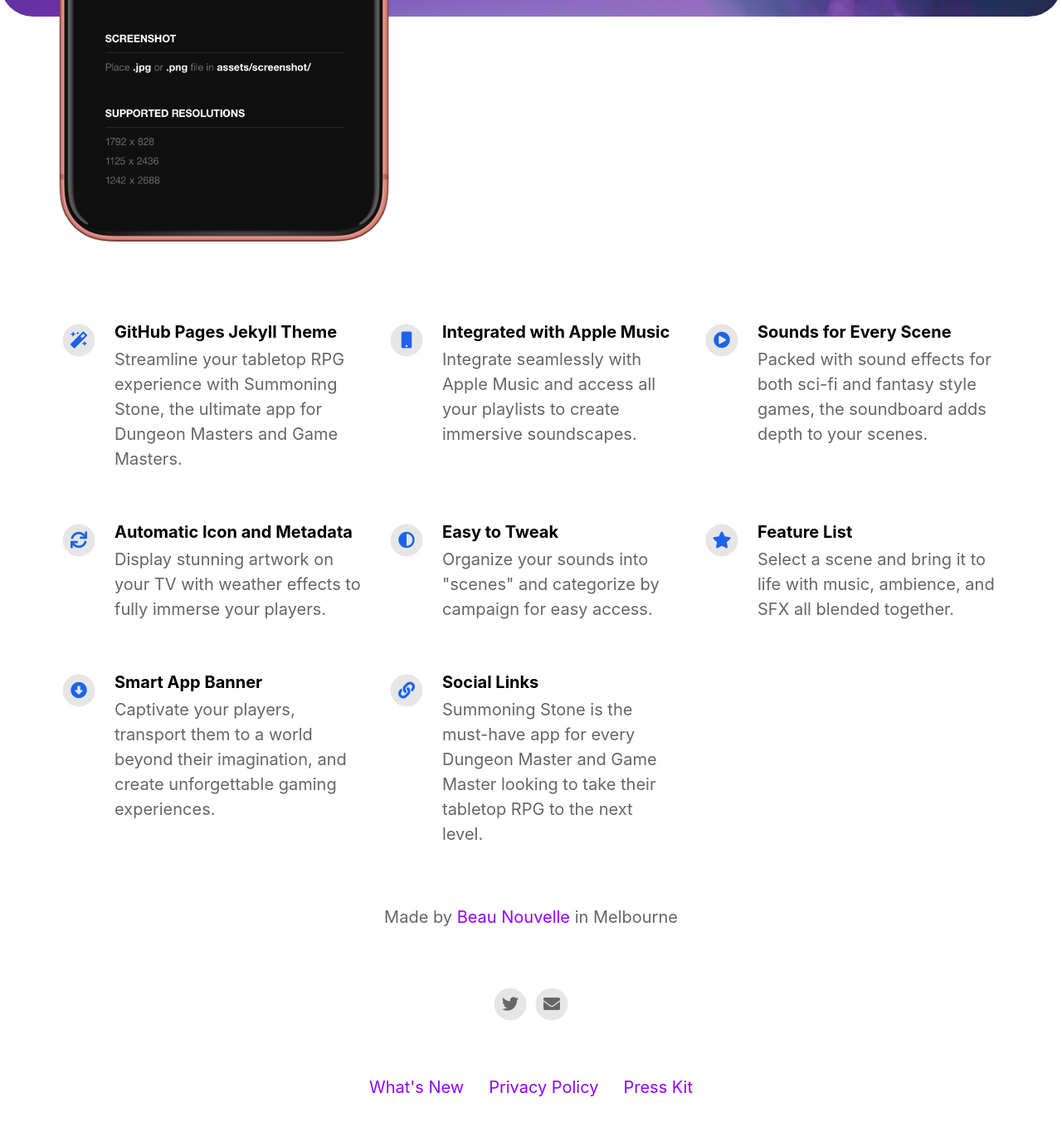
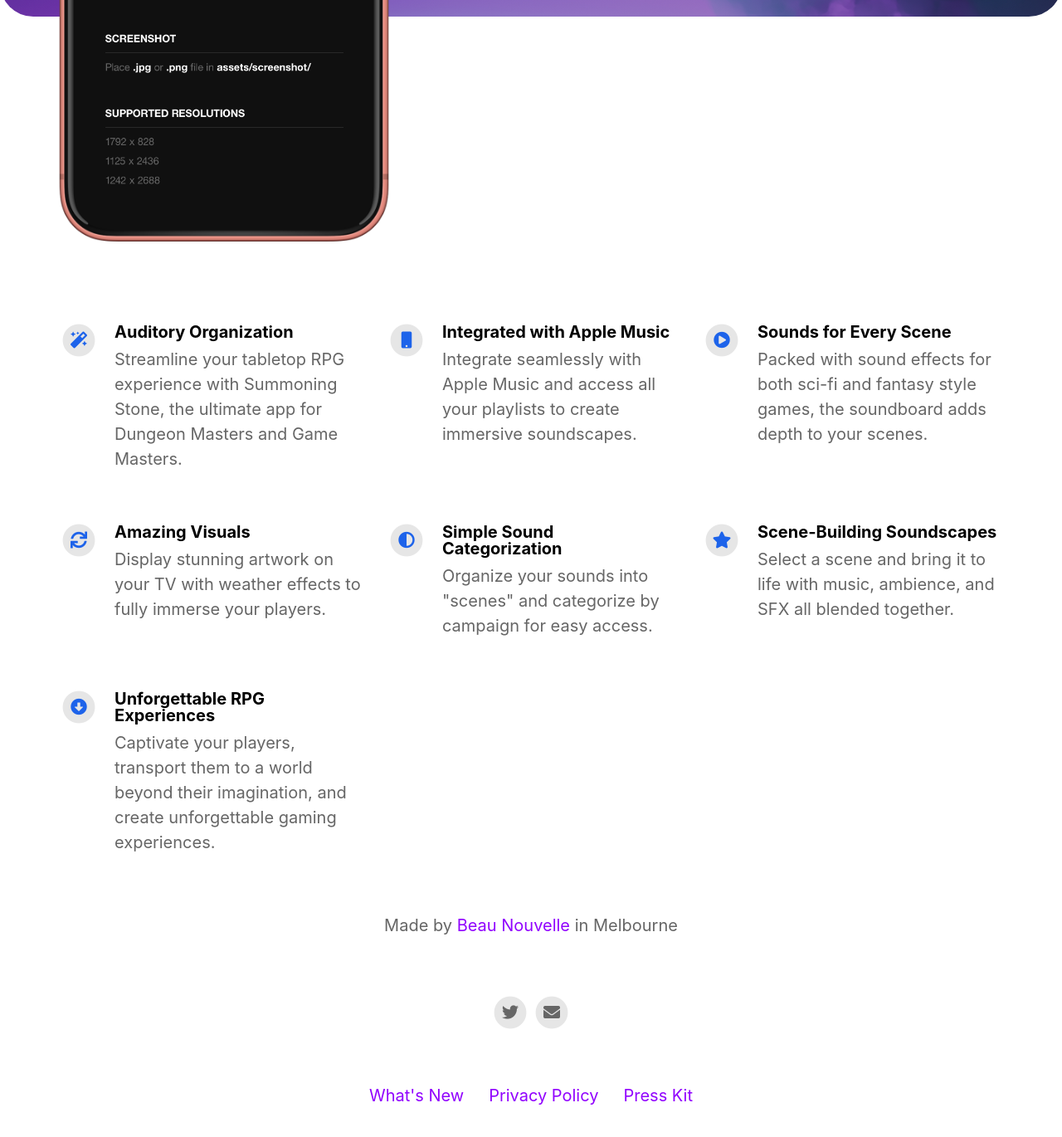
Before and after one commit to BeauNouvelle/summoning-stone-web, a Jekyll site: the page built from index.html, in a window 1280 px wide and 1400 px high, scrolled down 694 px. Shown: the top 1370 px of the window at 83% size. Built offline with Jekyll 4.4.1, drawn with Linux system fonts in a browser that asks for light colours; nearby versions of some CDN libraries; some of the changed text lies outside the part shown.

Commit message:
finished text

```diff
--- a/_config.yml
+++ b/_config.yml
@@ -13,7 +13,7 @@ presskit_download_link                    : https://emilbaehr.com
 app_icon                                  : # assets/appicon.png                      # Automatically populates if not set and if iOS app ID is set.  Otherwise enter path to icon file manually.
 app_name                                  : Summoning Stone                                          # Automatically populates if not set and if iOS app ID is set.  Otherwise enter manually.
 app_price                                 : Free                                          # Automatically populates if not set and if iOS app ID is set.  Otherwise enter manually.
-app_description                           : Transform your tabletop gaming with Summoning Stone - where immersive soundscapes meet fantasy and sci-fi.
+app_description                           : The Soundtrack to Your Adventure
 
 enable_smart_app_banner                   : true                                      # Set to true to show a smart app banner at top of page on mobile devices.
 
@@ -35,7 +35,7 @@ twitter_username                          : beaunouvelle
 # Feature List                            Edit, add or remove features to be presented.
 features                                  :
 
-  - title                                 : GitHub Pages Jekyll Theme
+  - title                                 : Auditory Organization
     description                           : Streamline your tabletop RPG experience with Summoning Stone, the ultimate app for Dungeon Masters and Game Masters.
     fontawesome_icon_name                 : magic
 
@@ -47,26 +47,21 @@ features                                  :
     description                           : Packed with sound effects for both sci-fi and fantasy style games, the soundboard adds depth to your scenes.
     fontawesome_icon_name                 : play-circle
 
-  - title                                 : Automatic Icon and Metadata
+  - title                                 : Amazing Visuals
     description                           : Display stunning artwork on your TV with weather effects to fully immerse your players.
     fontawesome_icon_name                 : sync
 
-  - title                                 : Easy to Tweak
+  - title                                 : Simple Sound Categorization
     description                           : Organize your sounds into "scenes" and categorize by campaign for easy access.
     fontawesome_icon_name                 : adjust
 
-  - title                                 : Feature List
+  - title                                 : Scene-Building Soundscapes
     description                           : Select a scene and bring it to life with music, ambience, and SFX all blended together.
     fontawesome_icon_name                 : star
 
-  - title                                 : Smart App Banner
+  - title                                 : Unforgettable RPG Experiences
     description                           : Captivate your players, transport them to a world beyond their imagination, and create unforgettable gaming experiences.
     fontawesome_icon_name                 : arrow-alt-circle-down
-
-  - title                                 : Social Links
-    description                           : Summoning Stone is the must-have app for every Dungeon Master and Game Master looking to take their tabletop RPG to the next level.
-    fontawesome_icon_name                 : link
-
 
 
 # Theme Settings
```
